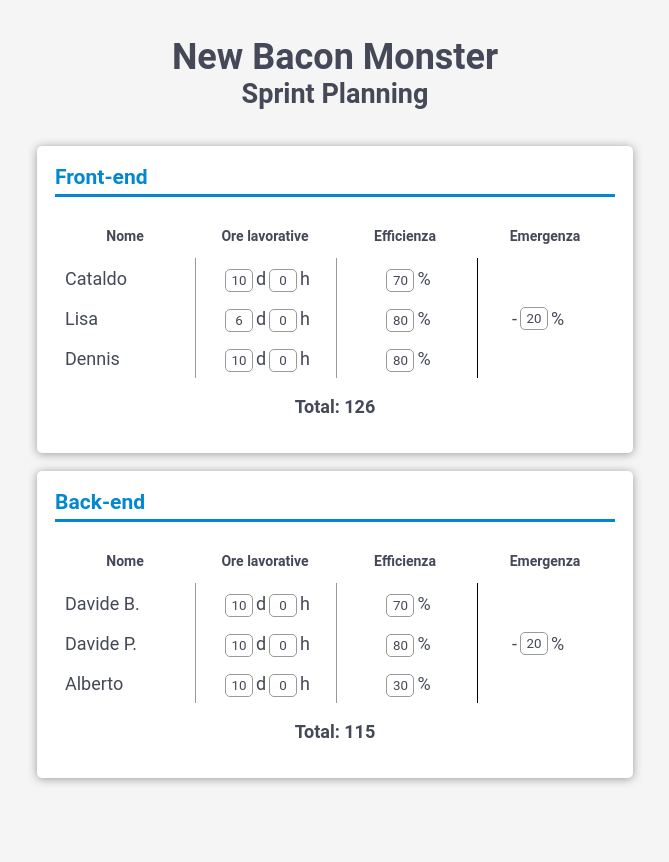
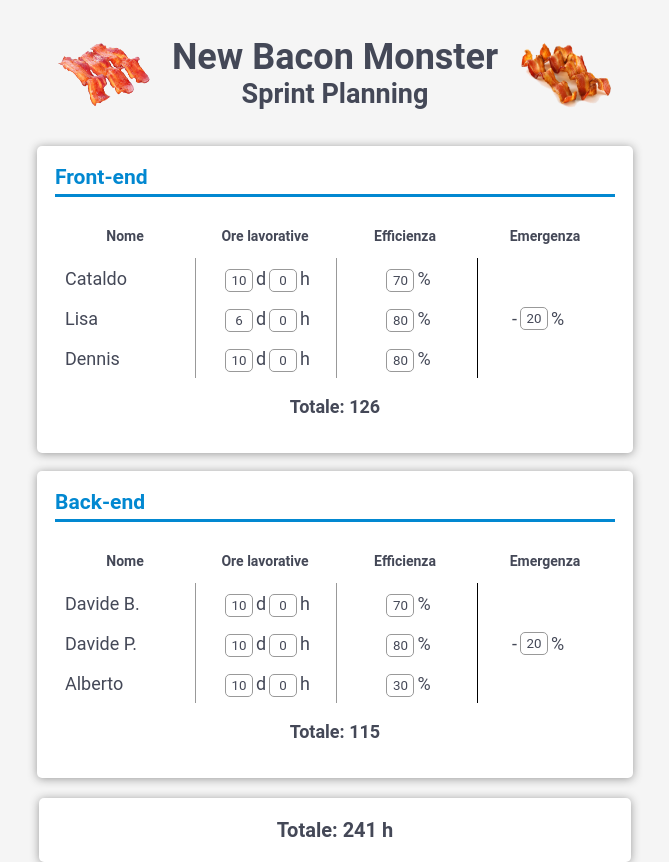
Before and after one commit to lisaparma/ScrambledEggs-SprintPlanning, a React (Create React App) app: page / in a window 1280 px wide. Shown: the whole page, without its empty margins (305-974 px from the left). Before the commit the page ends 836 px from the top, so only its background shows below. Built offline with nearby package versions, Linux system fonts and the light colour scheme.

Commit message:
Adding some bacon

```diff
--- a/src/components/HeadingTitle.js
+++ b/src/components/HeadingTitle.js
@@ -2,11 +2,18 @@ import React from 'react';
 
 import "../style/App.scss";
 
+import bacon1 from'../bacon1.png';
+import bacon2 from'../bacon2.png';
+
 export function HeadingTitle() {
   return (
     <div className="heading">
-      <h1>New Bacon Monster</h1>
-      <h2>Sprint Planning</h2>
+      <img src={bacon1} />
+      <div>
+        <h1>New Bacon Monster</h1>
+        <h2>Sprint Planning</h2>
+      </div>
+      <img src={bacon2} />
     </div>
   )
 }
--- a/src/components/HomePage.js
+++ b/src/components/HomePage.js
@@ -5,11 +5,17 @@ import {HoursPlanning} from "./HoursPlanning";
 
 import "../style/App.scss";
 import {DataBlock} from "../DataBlock";
+import {forEach} from "lodash";
 
 export class HomePage extends React.Component {
 
   constructor(props) {
     super(props);
+    this.state = {
+      totalF: 0,
+      totalB: 0
+    };
+
     const frontEndTeam = [
       { name: 'Cataldo', d: 10, h: 0, efficiency: 70 },
       { name: 'Lisa', d: 6, h: 0, efficiency: 80 },
@@ -22,10 +28,27 @@ export class HomePage extends React.Component {
     ];
     this.frontEndTeamBlock = new DataBlock(frontEndTeam);
     this.backEndTeamBlock = new DataBlock(backEndTeam);
+    this._subscriptions = [];
   }
 
   componentDidMount() {
-    // TODO: sottoscriversi ai block per avere il report finale
+    this._subscriptions.push(
+      this.frontEndTeamBlock.total.subscribe((totalF) => {
+        this.setState(() => ({ totalF }));
+      })
+    );
+
+    this._subscriptions.push(
+      this.backEndTeamBlock.total.subscribe((totalB) => {
+        this.setState(() => ({ totalB }));
+      })
+    );
+  }
+
+  componentWillUnmount() {
+    forEach(this._subscriptions, (subscription) => {
+      subscription.unsubscribe();
+    })
   }
 
   render() {
@@ -36,6 +59,9 @@ export class HomePage extends React.Component {
         <div className="sprintPlanning">
           <HoursPlanning title={'Front-end'} dataBlock={this.frontEndTeamBlock}/>
           <HoursPlanning title={'Back-end'} dataBlock={this.backEndTeamBlock} />
+          <div className="recap">
+            Totale: {parseInt(this.state.totalF) + parseInt(this.state.totalB)} h
+          </div>
         </div>
 
       </div>
--- a/src/components/HoursPlanning.js
+++ b/src/components/HoursPlanning.js
@@ -41,6 +41,12 @@ export class HoursPlanning extends React.Component {
         this.setState(() => ({ emergency }));
       })
     );
+  }
+
+  componentWillUnmount() {
+    forEach(this._subscriptions, (subscription) => {
+      subscription.unsubscribe();
+    })
   }
 
   _onChangeEmergency = (ev) => {
@@ -89,7 +95,7 @@ export class HoursPlanning extends React.Component {
           </div>
         </div>
         <div className="total">
-          <p>Total: {parseInt(this.state.total)}</p>
+          <p>Totale: {parseInt(this.state.total)}</p>
         </div>
       </div>
     )
--- a/src/style/App.scss
+++ b/src/style/App.scss
@@ -18,10 +18,18 @@ html, body, #root {
     margin: 2em auto;
     width: fit-content;
 
+    display: flex;
+    flex-direction: row;
+
     text-align: center;
 
     h1, h2 {
       margin: 0;
+    }
+
+    img {
+      margin: 0 1em;
+      width: 100px;
     }
   }
 
@@ -118,6 +126,19 @@ html, body, #root {
     .hoursPlanning:hover {
       box-shadow: 0 1px 10px $blue4;
     }
+
+    .recap {
+      margin: 1em;
+      border-radius: 5px;
+      padding: 1em;
+      height: fit-content;
+
+      background-color: #ffffff;
+      box-shadow: 0 1px 10px #999999;
+      text-align: center;
+      font-weight: bold;
+      font-size: 20px;
+    }
   }
 
 }
```
Also changed, not shown: src/bacon1.png (added), src/bacon2.png (added).
